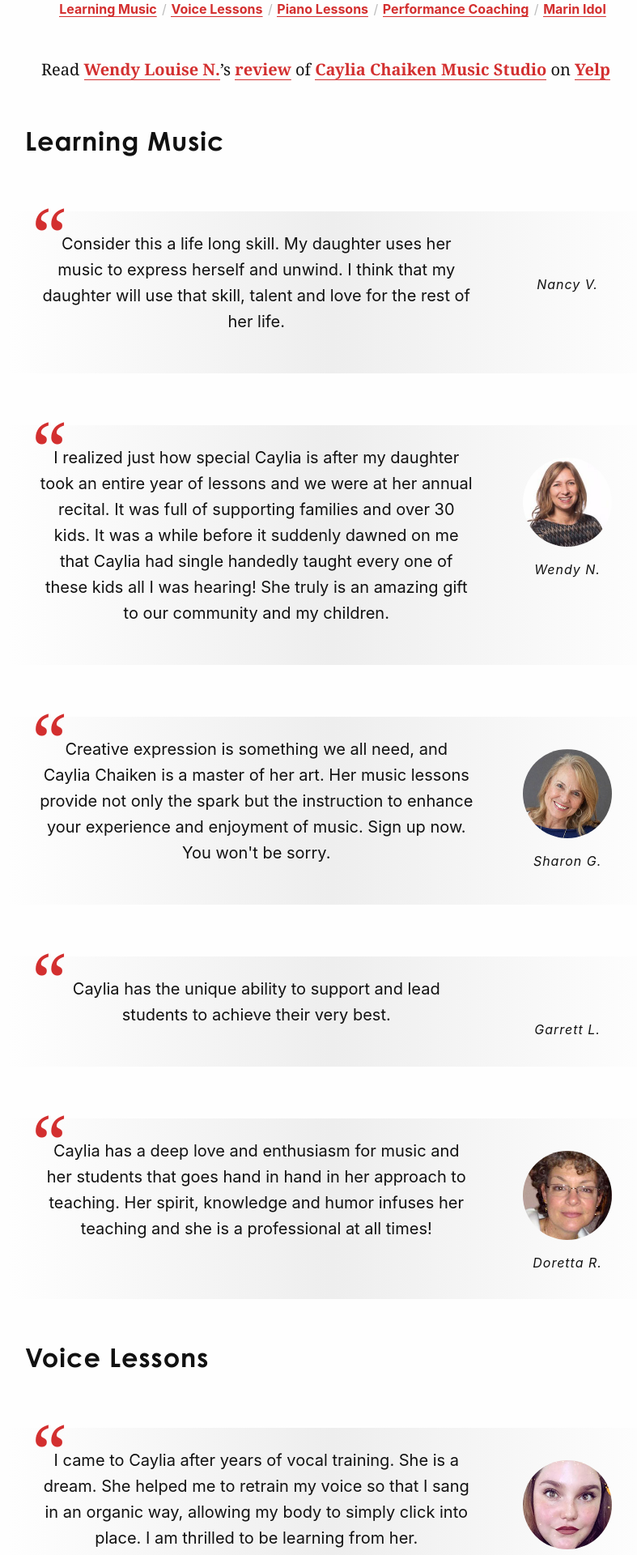
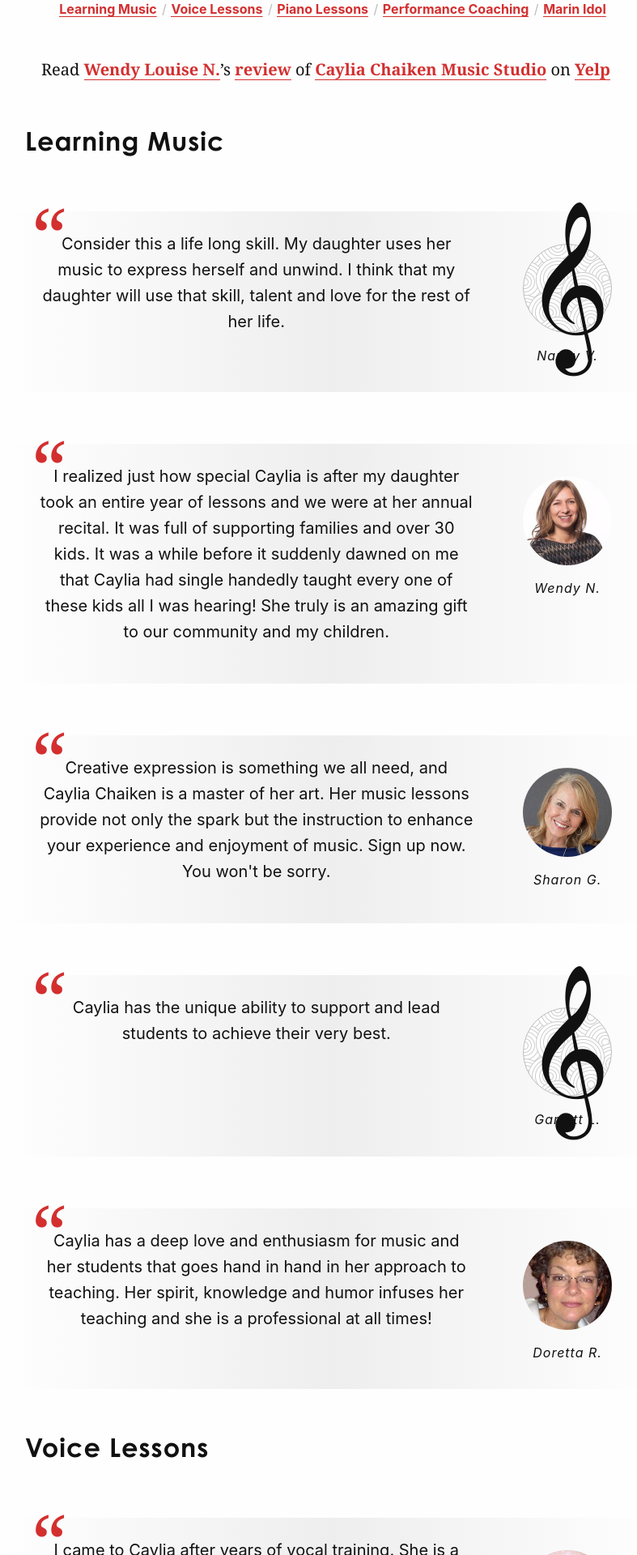
Before and after one commit to cchaiken/ccms, a Jekyll site: the page built from testimonials.md, in a window 1280 px wide. Shown: the part 689-2609 px from the top of the page at 81% size, without its empty margins (229-1016 px from the left). Built offline with Jekyll 4.4.1, drawn with Linux system fonts in a browser that asks for light colours; some web fonts are replaced; comment, search, counter and statistics services are not loaded.

Commit message:
make missing testimonial avatar placeholder

```diff
--- a/_includes/testimonial-card.html
+++ b/_includes/testimonial-card.html
@@ -6,7 +6,11 @@
     {% endfor %}
   </div>
   <div class="testimonial-ident">
+    {% if include.testimonial.avatar-image %}
     <img class="testimonial-avatar" src="{{ include.testimonial.avatar-image | relative_url }}">
+    {% else %}
+    <span class="testimonial-avatar-missing">&#119070;</span>
+    {% endif %}
     <p class="testimonial-author">{{ include.testimonial.name }}</p>
   </div>
 </section>
--- a/_sass/structure/_sections.scss
+++ b/_sass/structure/_sections.scss
@@ -146,6 +146,17 @@ section {
 .testimonial-avatar {
   border-radius: 50%;
   max-width: 110px;
+}
+.testimonial-avatar-missing {
+  border: 1px solid $c-primary-dark;
+  border-radius: 100%;
+  display: block;
+  background: url(../uploads/swirl_pattern.png);
+  width: 110px;
+  height: 110px;
+  margin: auto;
+  font-size: 180px;
+  line-height: .46;
 }
 @media (min-width: 600px) {
   .testimonial {
```
